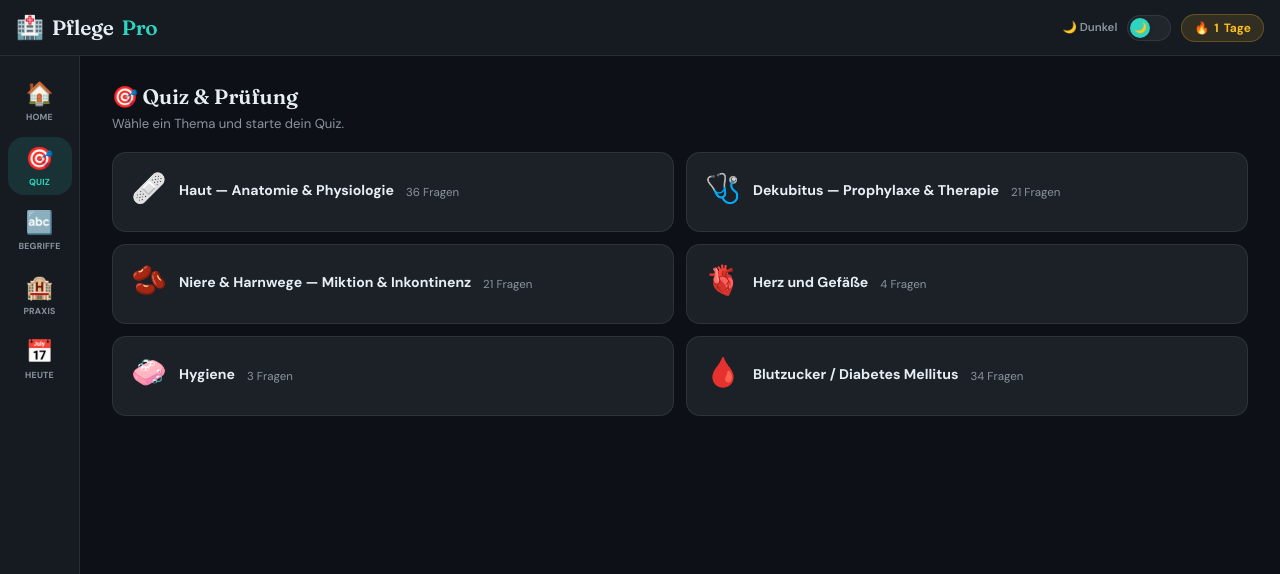
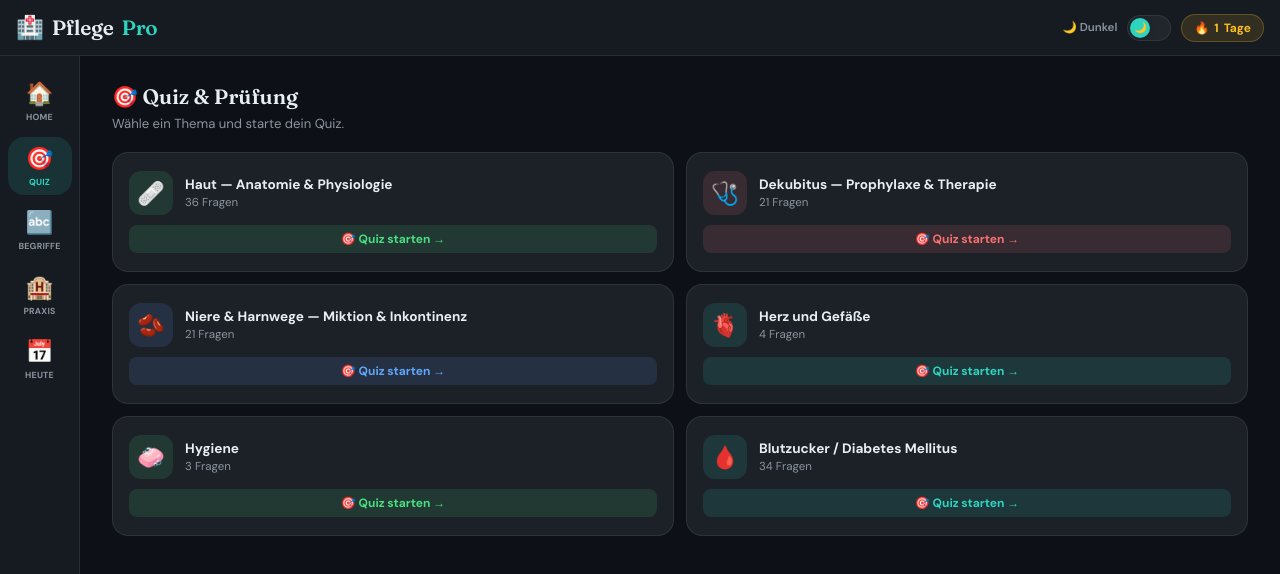
Before and after one commit to PflegePro-app/PflegePro, a React (Vite) app: page / in a window 1280 px wide. Both pictures are taken after a click on the button "🎯 QUIZ". Shown: the top 574 px of the page. Built offline with nearby package versions, Linux system fonts and the light colour scheme.

Commit message:
Fix quiz et heute navigation

```diff
--- a/src/screens/Heute.jsx
+++ b/src/screens/Heute.jsx
@@ -2,16 +2,17 @@ import React, { useContext } from 'react'
 import { AppContext } from '../App.jsx'
 
 export default function Heute() {
-  const { progress, THEMES, openLesson } = useContext(AppContext)
+  const { progress, THEMES, openLesson, openDetail } = useContext(AppContext)
+
   const today = new Date()
   const days = ['Sonntag','Montag','Dienstag','Mittwoch','Donnerstag','Freitag','Samstag']
   const months = ['Januar','Februar','März','April','Mai','Juni','Juli','August','September','Oktober','November','Dezember']
 
-  // Suggérer 3 leçons à réviser
-  const suggestions = THEMES.filter(t => t.lessons.length > 0).slice(0, 3).map(t => ({
-    theme: t,
-    lesson: t.lessons[0]
-  }))
+  // 3 leçons suggérées — une par thème
+  const suggestions = THEMES
+    .filter(t => t.lessons.length > 0)
+    .slice(0, 3)
+    .map(t => ({ theme: t, lesson: t.lessons[0] }))
 
   return (
     <div>
@@ -22,26 +23,60 @@ export default function Heute() {
         {days[today.getDay()]}, {today.getDate()}. {months[today.getMonth()]} {today.getFullYear()}
       </div>
 
-      <div style={{ background:'linear-gradient(135deg,var(--teal-dark),var(--teal))', borderRadius:16, padding:'20px 22px', marginBottom:24 }}>
-        <div style={{ fontSize:'.72rem', fontWeight:700, color:'rgba(255,255,255,.7)', letterSpacing:'.7px', textTransform:'uppercase', marginBottom:8 }}>Tagesfortschritt</div>
-        <div style={{ display:'flex', gap:24 }}>
-          <div><div style={{ fontSize:'1.4rem', fontWeight:900, color:'white' }}>{progress.quizDone || 0}</div><div style={{ fontSize:'.7rem', color:'rgba(255,255,255,.7)' }}>Quiz heute</div></div>
-          <div><div style={{ fontSize:'1.4rem', fontWeight:900, color:'white' }}>{progress.streak || 0}🔥</div><div style={{ fontSize:'.7rem', color:'rgba(255,255,255,.7)' }}>Streak</div></div>
+      {/* Tagesfortschritt */}
+      <div style={{ background:'linear-gradient(135deg,#0d7377,#2dd4bf)', borderRadius:16, padding:'20px 22px', marginBottom:24 }}>
+        <div style={{ fontSize:'.72rem', fontWeight:700, color:'rgba(255,255,255,.7)', letterSpacing:'.7px', textTransform:'uppercase', marginBottom:12 }}>
+          Tagesfortschritt
+        </div>
+        <div style={{ display:'flex', gap:32 }}>
+          <div>
+            <div style={{ fontSize:'1.6rem', fontWeight:900, color:'white' }}>{progress.quizDone || 0}</div>
+            <div style={{ fontSize:'.72rem', color:'rgba(255,255,255,.7)' }}>Quiz heute</div>
+          </div>
+          <div>
+            <div style={{ fontSize:'1.6rem', fontWeight:900, color:'white' }}>{progress.streak || 0} 🔥</div>
+            <div style={{ fontSize:'.72rem', color:'rgba(255,255,255,.7)' }}>Streak</div>
+          </div>
         </div>
       </div>
 
+      {/* Heute empfohlen */}
       <div style={{ fontFamily:'Fraunces,serif', fontSize:'1rem', color:'var(--ink)', marginBottom:14 }}>
         📚 Heute empfohlen
       </div>
-      {suggestions.map(({ theme:t, lesson }) => (
-        <div key={t.id+lesson} onClick={() => openLesson(t.id, lesson)}
-          style={{ display:'flex', alignItems:'center', gap:14, padding:'14px 16px', background:'var(--card)', border:'1px solid var(--border)', borderRadius:12, marginBottom:10, cursor:'pointer', transition:'all .2s' }}>
-          <div style={{ fontSize:'1.5rem' }}>{t.icon}</div>
-          <div>
+      {suggestions.map(({ theme: t, lesson }) => (
+        <div
+          key={t.id + lesson}
+          onClick={() => openLesson(t.id, lesson)}
+          style={{ display:'flex', alignItems:'center', gap:14, padding:'14px 16px', background:'var(--card)', border:'1px solid var(--border)', borderRadius:12, marginBottom:10, cursor:'pointer', transition:'all .2s' }}
+        >
+          <div style={{ width:40, height:40, borderRadius:10, background:`var(--${t.col}-dim)`, display:'flex', alignItems:'center', justifyContent:'center', fontSize:'1.3rem', flexShrink:0 }}>
+            {t.icon}
+          </div>
+          <div style={{ flex:1 }}>
             <div style={{ fontWeight:700, fontSize:'.85rem', color:'var(--ink)' }}>{lesson}</div>
             <div style={{ fontSize:'.72rem', color:'var(--ink2)', marginTop:2 }}>{t.name}</div>
           </div>
-          <span style={{ marginLeft:'auto', color:'var(--teal)', fontSize:'.82rem', fontWeight:600 }}>Starten →</span>
+          <span style={{ color:'var(--teal)', fontSize:'.82rem', fontWeight:600, flexShrink:0 }}>Starten →</span>
+        </div>
+      ))}
+
+      {/* Quiz empfohlen */}
+      <div style={{ fontFamily:'Fraunces,serif', fontSize:'1rem', color:'var(--ink)', marginBottom:14, marginTop:24 }}>
+        🎯 Quiz empfohlen
+      </div>
+      {THEMES.filter(t => t.lessons.length > 0).slice(0,2).map(t => (
+        <div
+          key={'quiz-'+t.id}
+          onClick={() => openDetail(t)}
+          style={{ display:'flex', alignItems:'center', gap:14, padding:'14px 16px', background:`var(--${t.col}-dim)`, border:`1px solid var(--${t.col}-dim)`, borderRadius:12, marginBottom:10, cursor:'pointer', transition:'all .2s' }}
+        >
+          <div style={{ fontSize:'1.3rem' }}>{t.icon}</div>
+          <div style={{ flex:1 }}>
+            <div style={{ fontWeight:700, fontSize:'.85rem', color:`var(--${t.col})` }}>{t.name}</div>
+            <div style={{ fontSize:'.72rem', color:'var(--ink2)', marginTop:2 }}>Quiz starten</div>
+          </div>
+          <span style={{ color:`var(--${t.col})`, fontSize:'.82rem', fontWeight:600 }}>→</span>
         </div>
       ))}
     </div>
--- a/src/screens/Pruefung.jsx
+++ b/src/screens/Pruefung.jsx
@@ -1,20 +1,31 @@
-import React, { useContext, useState } from 'react'
+import React, { useContext } from 'react'
 import { AppContext } from '../App.jsx'
 
 export default function Pruefung() {
-  const { THEMES, QUIZZES, openDetail } = useContext(AppContext)
+  const { THEMES, QUIZZES, nav, setCurrentTheme, openDetail } = useContext(AppContext)
   const themes = THEMES.filter(t => QUIZZES[t.id])
 
   return (
     <div>
       <div style={{ fontFamily:'Fraunces,serif', fontSize:'1.3rem', color:'var(--ink)', marginBottom:6 }}>🎯 Quiz & Prüfung</div>
       <div style={{ fontSize:'.82rem', color:'var(--ink2)', marginBottom:20 }}>Wähle ein Thema und starte dein Quiz.</div>
-      <div className="theme-grid">
+      <div style={{ display:'grid', gridTemplateColumns:'1fr 1fr', gap:12 }}>
         {themes.map(t => (
-          <div key={t.id} className="theme-card" onClick={() => openDetail(t)} style={{ cursor:'pointer' }}>
-            <div style={{ fontSize:'1.8rem', marginBottom:8 }}>{t.icon}</div>
-            <div style={{ fontWeight:700, fontSize:'.88rem', color:'var(--ink)', marginBottom:4 }}>{t.name}</div>
-            <div style={{ fontSize:'.72rem', color:'var(--ink2)' }}>{QUIZZES[t.id]?.length || 0} Fragen</div>
+          <div key={t.id}
+            onClick={() => openDetail(t)}
+            style={{ background:'var(--card)', border:'1px solid var(--border)', borderRadius:16, padding:'18px 16px', cursor:'pointer', transition:'all .2s', display:'flex', flexDirection:'column', gap:10 }}>
+            <div style={{ display:'flex', alignItems:'center', gap:12 }}>
+              <div style={{ width:44, height:44, borderRadius:12, background:`var(--${t.col}-dim)`, display:'flex', alignItems:'center', justifyContent:'center', fontSize:'1.4rem', flexShrink:0 }}>
+                {t.icon}
+              </div>
+              <div>
+                <div style={{ fontWeight:700, fontSize:'.85rem', color:'var(--ink)', lineHeight:1.3 }}>{t.name}</div>
+                <div style={{ fontSize:'.72rem', color:'var(--ink2)', marginTop:2 }}>{QUIZZES[t.id]?.length || 0} Fragen</div>
+              </div>
+            </div>
+            <div style={{ background:`var(--${t.col}-dim)`, color:`var(--${t.col})`, borderRadius:8, padding:'6px 12px', fontSize:'.75rem', fontWeight:700, textAlign:'center' }}>
+              🎯 Quiz starten →
+            </div>
           </div>
         ))}
       </div>
```
